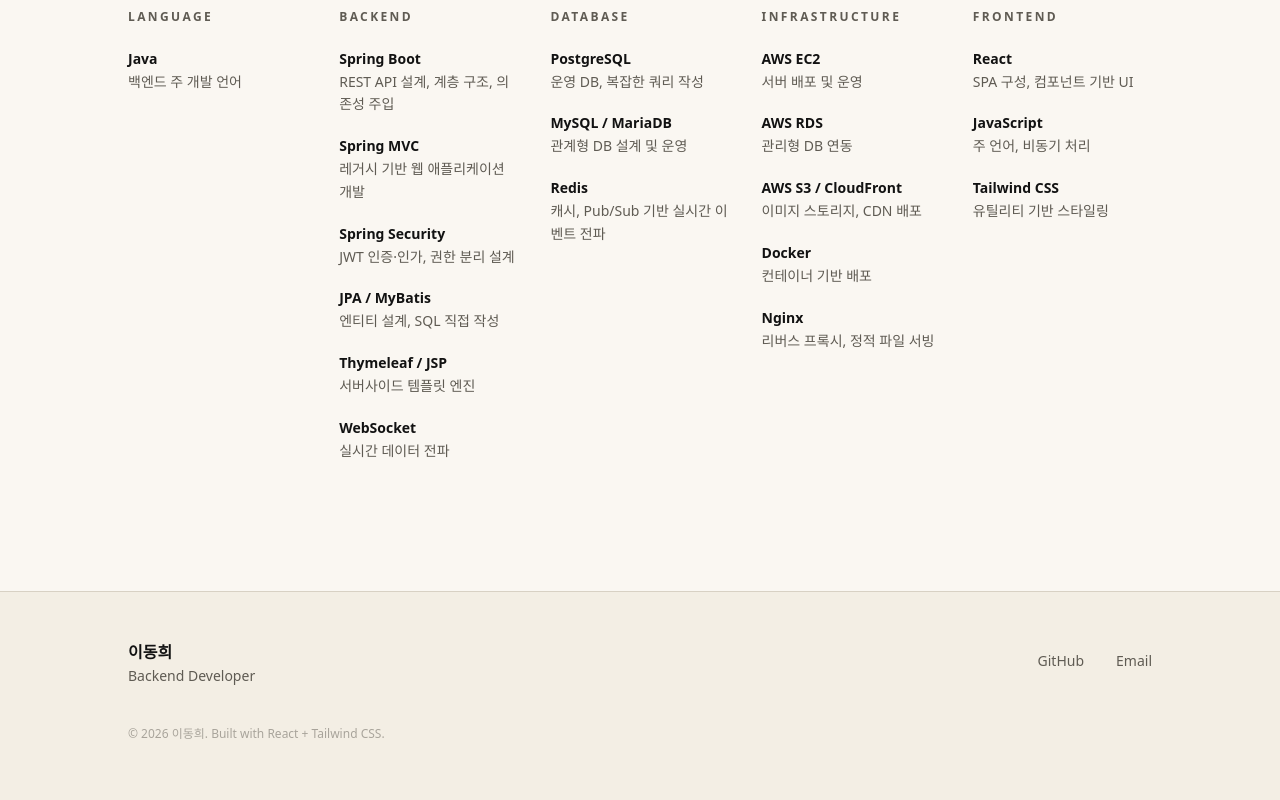
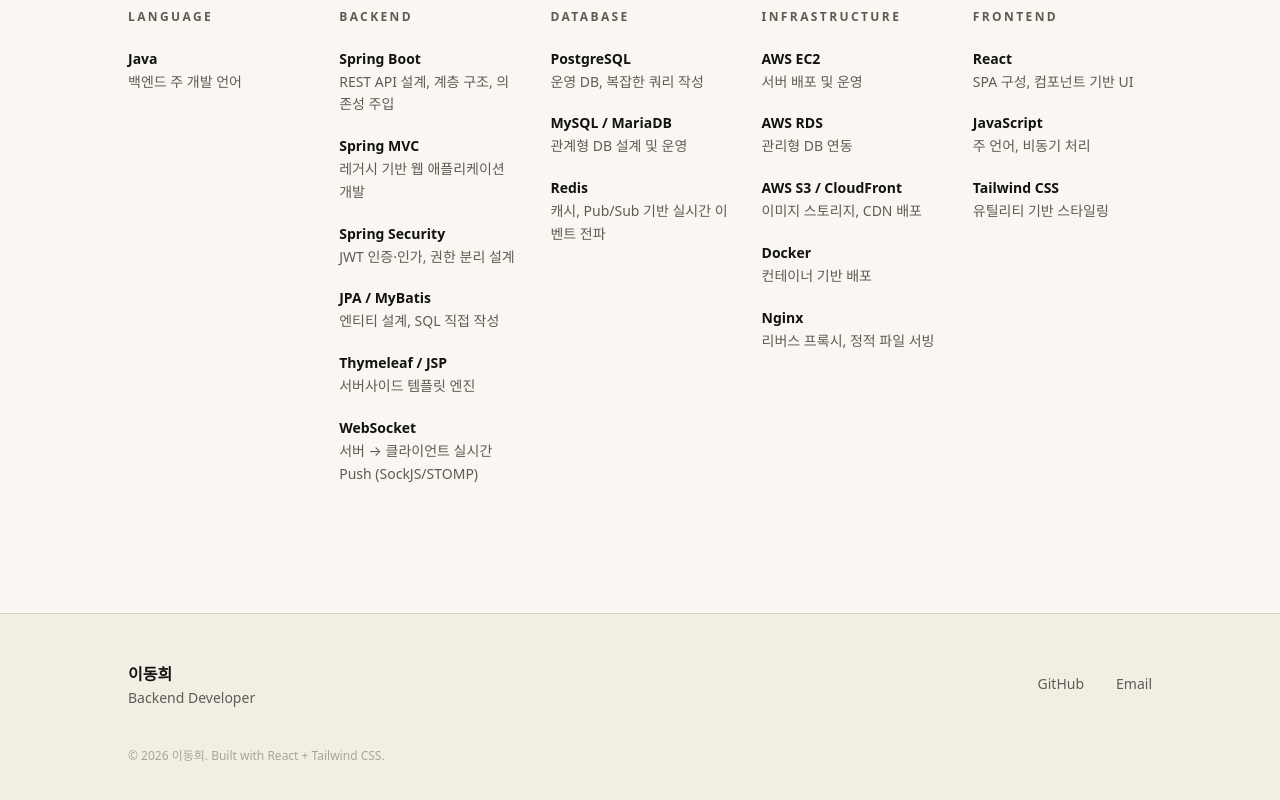
Before and after one commit to hot-gamja/portfolio-v1, a React (Vite) app: page / in a window 1280 px wide. Shown: the part 3178-3978 px from the top of the page. Built offline with nearby package versions, Linux system fonts and the light colour scheme; a web font is replaced by a local one.

Commit message:
Update WebSocket description to reflect actual Push implementation

```diff
--- a/src/components/TechStack.jsx
+++ b/src/components/TechStack.jsx
@@ -15,7 +15,7 @@
       { name: 'Spring Security', desc: 'JWT 인증·인가, 권한 분리 설계' },
       { name: 'JPA / MyBatis', desc: '엔티티 설계, SQL 직접 작성' },
       { name: 'Thymeleaf / JSP', desc: '서버사이드 템플릿 엔진' },
-      { name: 'WebSocket', desc: '실시간 데이터 전파' },
+      { name: 'WebSocket', desc: '서버 → 클라이언트 실시간 Push (SockJS/STOMP)' },
     ],
   },
   {
```
